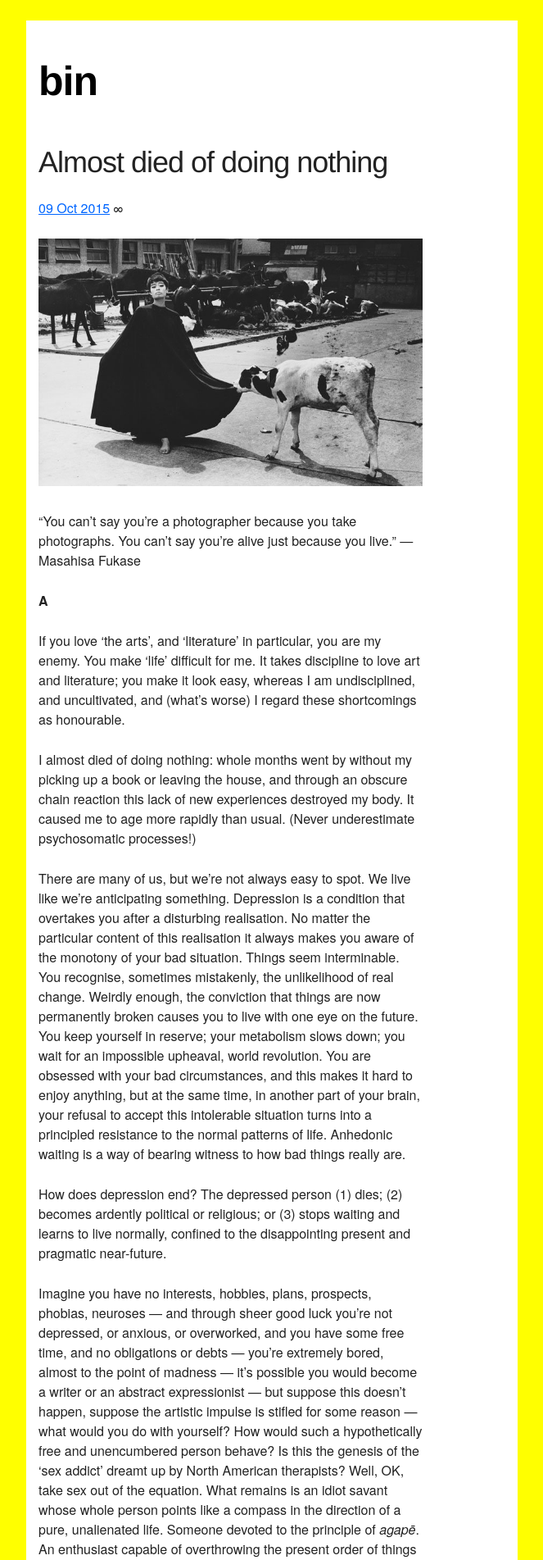
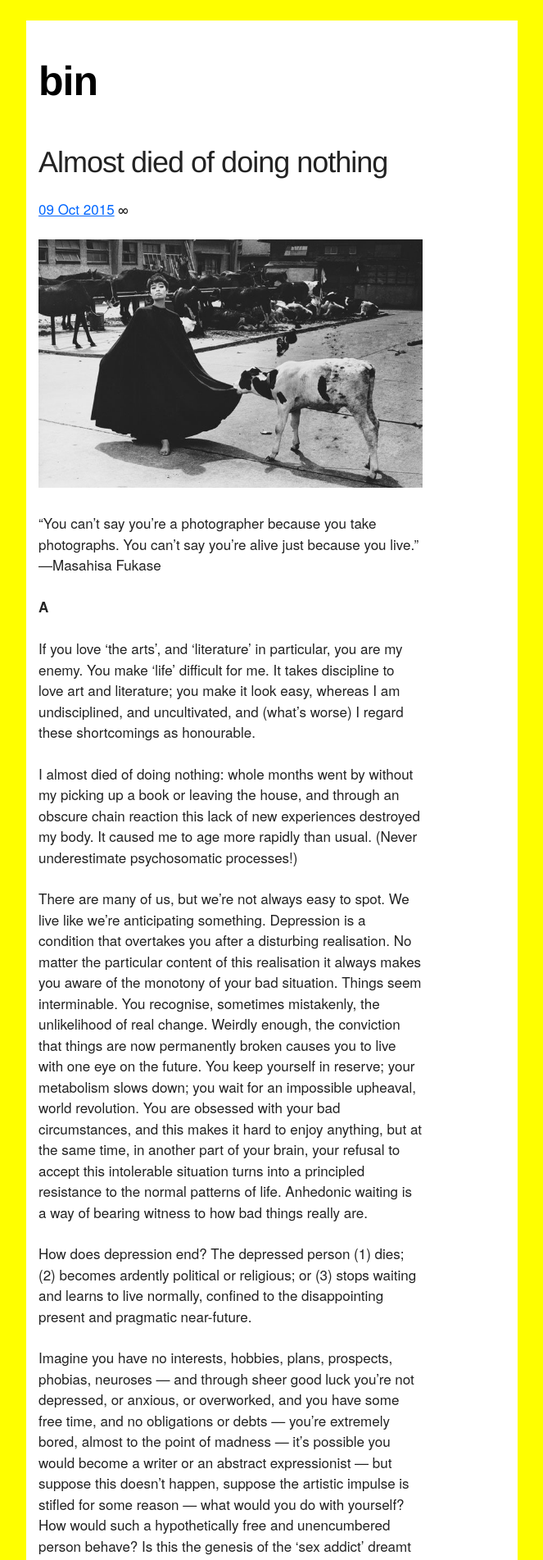
Before and after one commit to mt-trash/mt-trash.github.io, a Jekyll site: the page built from _posts/2015-10-09-almost-died.md, in a window 1280 px wide. Shown: the top 1903 px of the page at 82% size, without its empty margins (308-971 px from the left). Built offline with Jekyll 4.4.1, drawn with Linux system fonts in a browser that asks for light colours.

Commit message:
blockquote style

```diff
--- a/css/skeleton.css
+++ b/css/skeleton.css
@@ -121,7 +121,7 @@
 html {
   font-size: 62.5%; }
 body {
-  font-size: 1.6em; /* currently ems cause chrome bug misinterpreting rems on body element */
+  font-size: 1.7em; /* currently ems cause chrome bug misinterpreting rems on body element */
   line-height: 1.5;
   font-weight: 400;
   font-family: "HelveticaNeue", "Helvetica Neue", Helvetica, Arial, sans-serif;
@@ -363,7 +363,6 @@
 fieldset {
   margin-bottom: 1.5rem; }
 pre,
-blockquote,
 dl,
 figure,
 table,
@@ -371,6 +370,9 @@
 ul,
 ol,
 form {
+  margin-bottom: 2.5rem; }
+blockquote {
+  margin-left: 0.5rem;
   margin-bottom: 2.5rem; }
 
 
```
